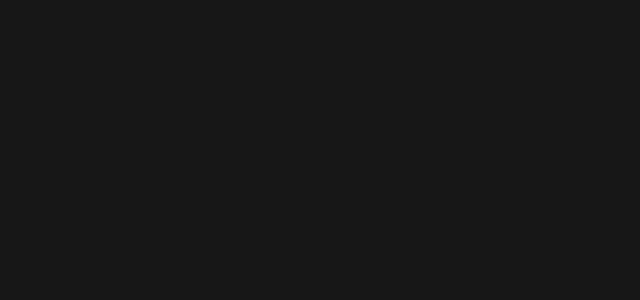
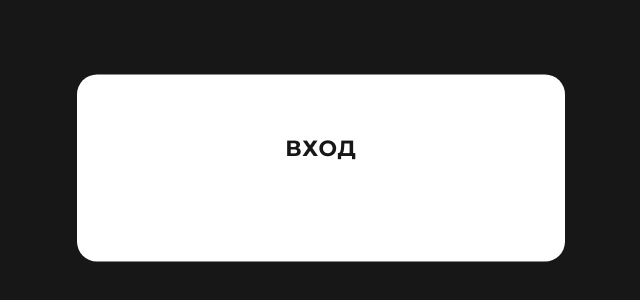
Before and after one commit to Githance/frontend, a React (Create React App) app: page /authentication in a window 1280 px wide. Shown: the part 232-532 px from the top of the page, without its empty margins (319-959 px from the left). Built offline with nearby package versions, Linux system fonts and the light colour scheme.

Commit message:
feat: добавить компонент формы и заголовка на страницу

```diff
--- a/src/components/form/form.jsx
+++ b/src/components/form/form.jsx
@@ -1,18 +1,20 @@
+/* eslint-disable react/require-default-props */
 /* eslint-disable no-unused-vars */
 /* eslint-disable react/prop-types */
 import PropTypes from "prop-types";
+import cn from "classnames";
 import style from "./form.module.css";
 
-function Form({ children, handleSubmit, onSubmit }) {
+function Form({ children, className, handleSubmit, onSubmit }) {
   return (
-    <form onSubmit={handleSubmit(onSubmit)} className={style.form} noValidate>
+    <form onSubmit={handleSubmit(onSubmit)} className={cn(style.form, className)} noValidate>
       {children}
     </form>
   );
 }
 
 Form.propTypes = {
-  children: PropTypes.arrayOf(PropTypes.element).isRequired,
+  children: PropTypes.arrayOf(PropTypes.element),
 };
 
 export default Form;
--- a/src/components/form/form.module.css
+++ b/src/components/form/form.module.css
@@ -1,13 +1,5 @@
 .form {
   box-sizing: border-box;
-  padding: 60px;
-  width: 488px;
-  border-radius: 20px;
-  background-color: var(--bg-color-form);
-  position: fixed;
-  top: 50%;
-  left: 50%;
-  transform: translate(-50%, -50%);
   display: flex;
   flex-direction: column;
   align-items: center;
--- a/src/pages/authentication-page/authentication-page.jsx
+++ b/src/pages/authentication-page/authentication-page.jsx
@@ -4,6 +4,8 @@
 import { NavLink } from "react-router-dom";
 import { useForm } from "react-hook-form";
 import cn from "classnames";
+import Form from "../../components/form/form";
+import Title from "../../components/title/title";
 import style from "./authentication-page.module.css";
 
 function AuthenticationPage() {
@@ -13,7 +15,27 @@
     setShowPassword((prevValue) => !prevValue);
   }
 
-  return <div className={style.container}></div>;
+  const {
+    register,
+    handleSubmit,
+    formState: { errors, dirtyFields, isValid },
+  } = useForm({ mode: "onChange", defaultValues: { email: "", password: "" } });
+
+  const onSubmit = (data) => {
+    alert(JSON.stringify(data));
+  };
+
+  return (
+    <div className={style.container}>
+      <Form
+        handleSubmit={handleSubmit}
+        onSubmit={onSubmit}
+        className={style.form}
+      >
+        <Title className={style.title}>Вход</Title>
+      </Form>
+    </div>
+  );
 }
 
 export default AuthenticationPage;
--- a/src/pages/authentication-page/authentication-page.module.css
+++ b/src/pages/authentication-page/authentication-page.module.css
@@ -2,6 +2,17 @@
   width: 100vw;
   height: 100vh;
   background-color: var(--bg-color-main);
+}
+
+.form {
+  padding: 60px;
+  width: 488px;
+  border-radius: 20px;
+  background-color: var(--bg-color-form);
+  position: fixed;
+  top: 50%;
+  left: 50%;
+  transform: translate(-50%, -50%);
 }
 
 .title {
```
